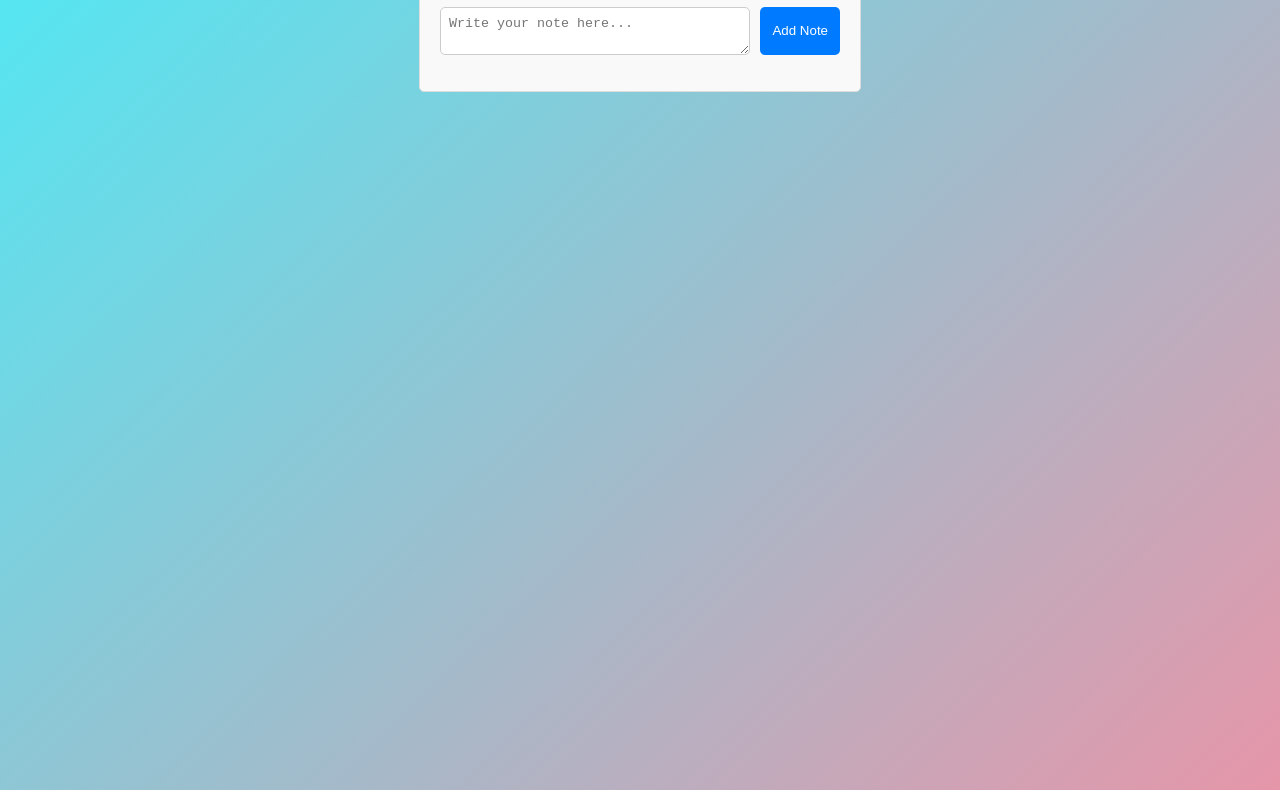
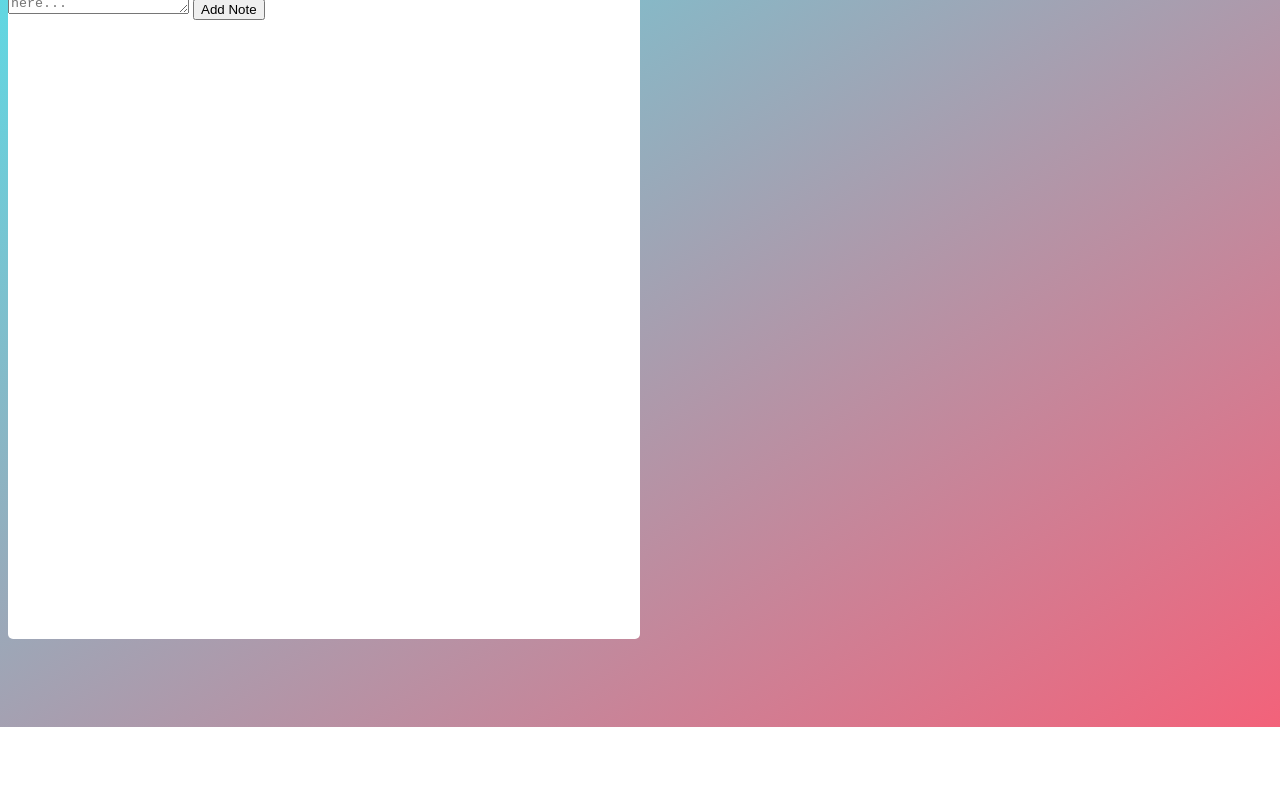
Before and after one commit to VanessaKasei/Note-taking-app, a plain HTML site: page index.html in a window 1280 px wide. Shown: the part 102-892 px from the top of the page. After the commit the page ends 829 px from the top, so only its background shows below. Drawn offline with Linux system fonts and the light colour scheme.

Commit message:
styled the body

```diff
--- a/index.css
+++ b/index.css
@@ -1,58 +1,20 @@
 body {
     max-width: 100%;
-    height: 150vh;
-    background: linear-gradient(to bottom right, rgb(77, 234, 245), rgb(253, 137, 157));
-}
-
-body {
-    font-family: Arial, sans-serif;
+    height: 100vh;
+    background: linear-gradient(to bottom right, rgb(86, 223, 233), rgb(243, 98, 122));
 }
 
 .container {
-    max-width: 400px;
-    margin: 0 auto;
-    padding: 20px;
-    border: 1px solid #ddd;
+    max-width: 50%;
+    height: 90%;
+    background-color: white;
     border-radius: 5px;
-    background-color: #f9f9f9;
 }
 
 h1 {
     text-align: center;
 }
 
-.note-form {
+.noteForm {
     display: flex;
-    margin-bottom: 10px;
 }
-
-textarea {
-    flex: 1;
-    padding: 8px;
-    margin-right: 10px;
-    border: 1px solid #ccc;
-    border-radius: 5px;
-}
-
-button {
-    padding: 8px 12px;
-    background-color: #007bff;
-    color: #fff;
-    border: none;
-    border-radius: 5px;
-    cursor: pointer;
-}
-
-ul {
-    list-style-type: none;
-    padding: 0;
-}
-
-li {
-    padding: 8px 0;
-    border-bottom: 1px solid #ddd;
-}
-
-li:last-child {
-    border-bottom: none;
-}
```
